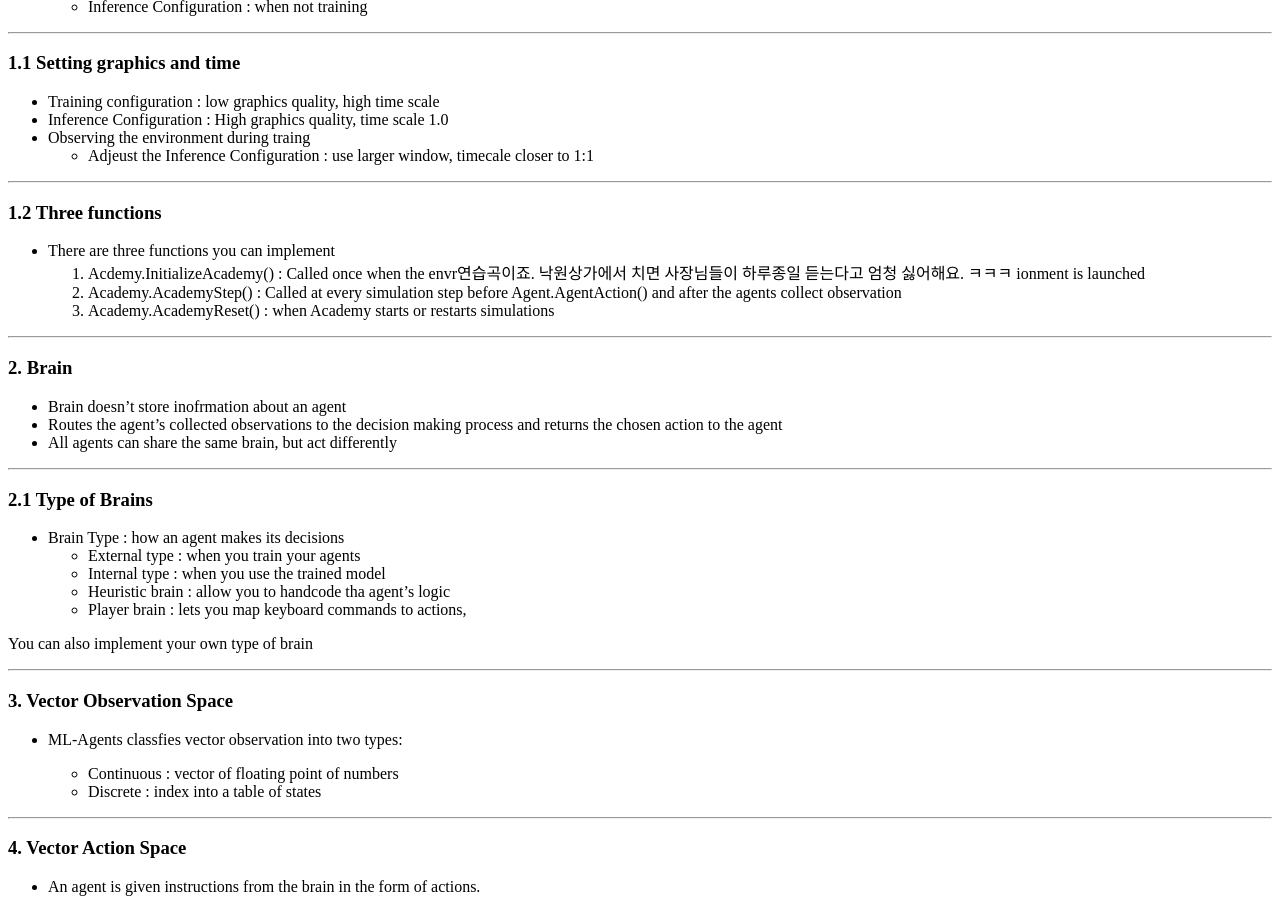
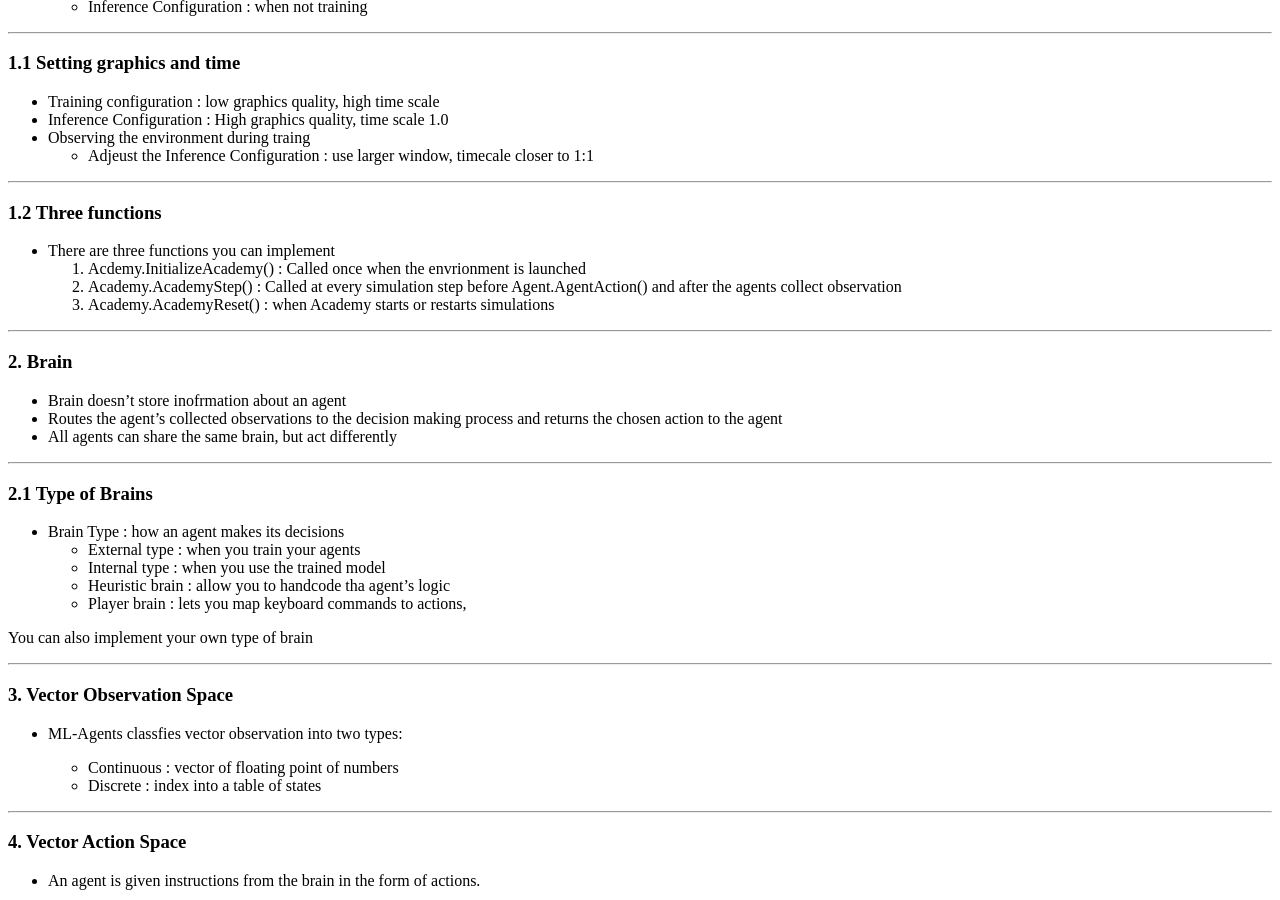
Before and after one commit to wonseokjung/wonseokjung.github.io, a Jekyll site: the page built from _posts/2018-05-26-unity.md, in a window 1280 px wide and 900 px high, scrolled down 1282 px. Built offline with Jekyll 4.4.1, drawn with Linux system fonts in a browser that asks for light colours.

Commit message:
Update 2018-05-26-unity.md

```diff
--- a/_posts/2018-05-26-unity.md
+++ b/_posts/2018-05-26-unity.md
@@ -60,8 +60,7 @@ wonseok Jung
 
 # 1.2 Three functions
 - There are three functions you can implement
-1. Acdemy.InitializeAcademy() : Called once when the envr연습곡이죠. 낙원상가에서 치면 사장님들이 하루종일 듣는다고 엄청 싫어해요. ㅋㅋㅋ
-ionment is launched
+1. Acdemy.InitializeAcademy() : Called once when the envrionment is launched
 2. Academy.AcademyStep() : Called at every simulation step before Agent.AgentAction() and after the agents collect observation
 3. Academy.AcademyReset() : when Academy  starts or restarts simulations
 
```
